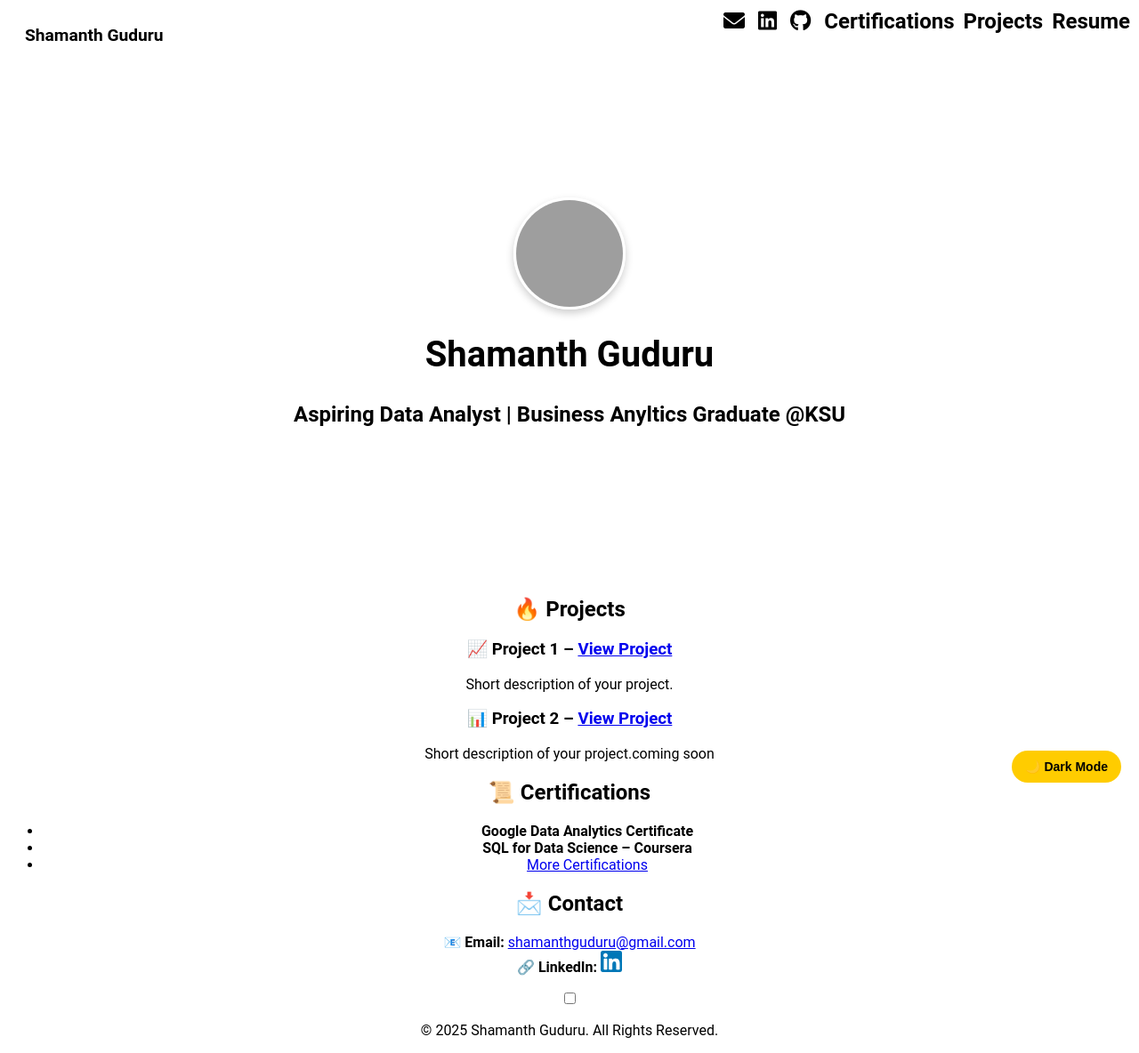
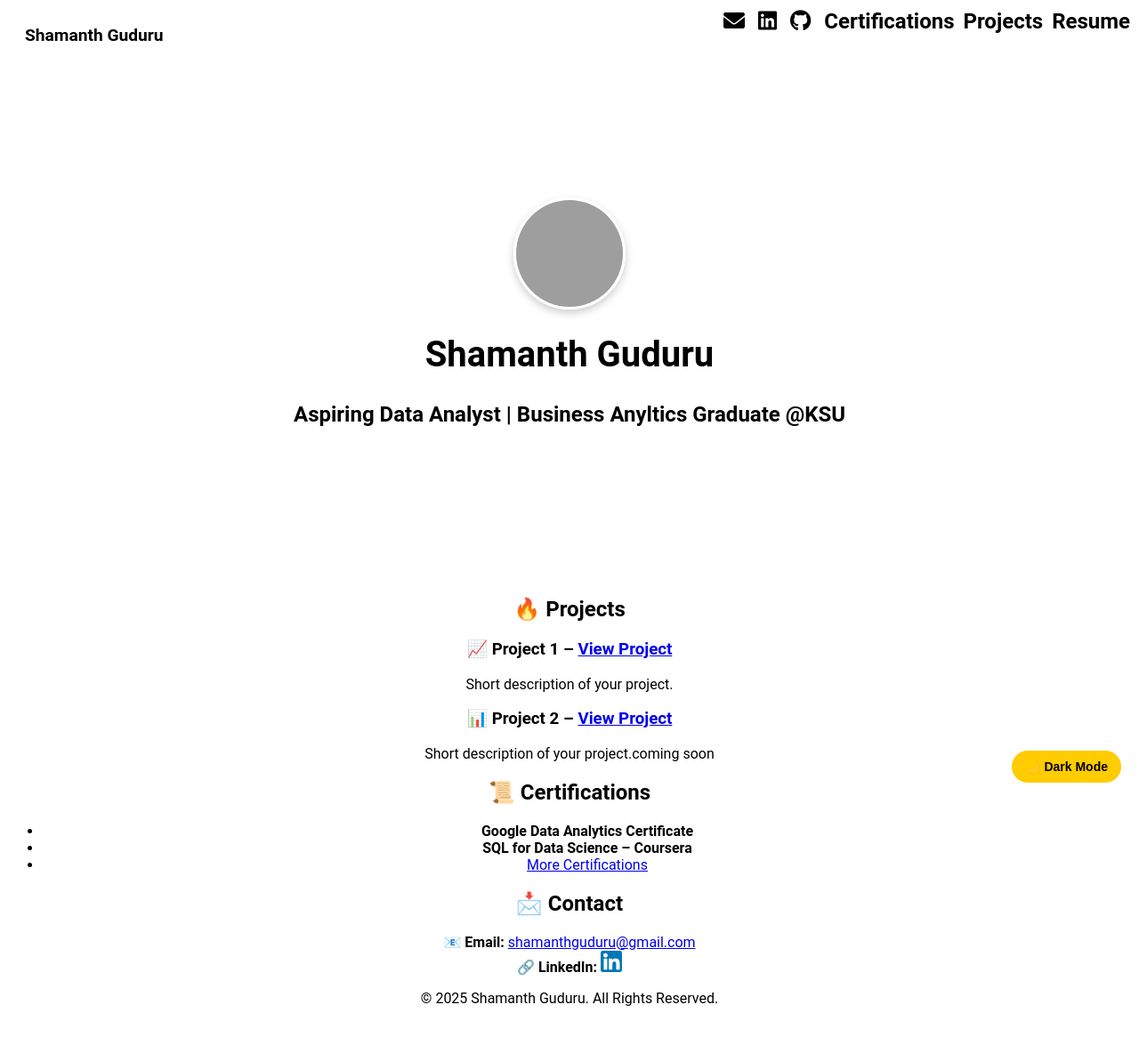
Before and after one commit to shamanthguduru/shamanthguduru.github.io, a Jekyll site: the page built from index.md, in a window 1280 px wide. Shown: the whole page at 89% size. Built offline with Jekyll 4.4.1, drawn with Linux system fonts in a browser that asks for light colours; after the commit the page ends 1148 px from its top, so only the background shows below that; grey boxes are pictures that could not be loaded.

Commit message:
Update default.html

```diff
--- a/_layouts/default.html
+++ b/_layouts/default.html
@@ -75,11 +75,6 @@
         {{ content }}
     </main>
 
-    <!-- Theme Toggle Switch -->
-    <div class="toggle-container">
-        <input type="checkbox" id="theme-toggle" class="toggle-checkbox">
-        <label for="theme-toggle" class="toggle-label"></label>
-    </div>
 
     <footer>
         <p>© 2025 Shamanth Guduru. All Rights Reserved.</p>
```
